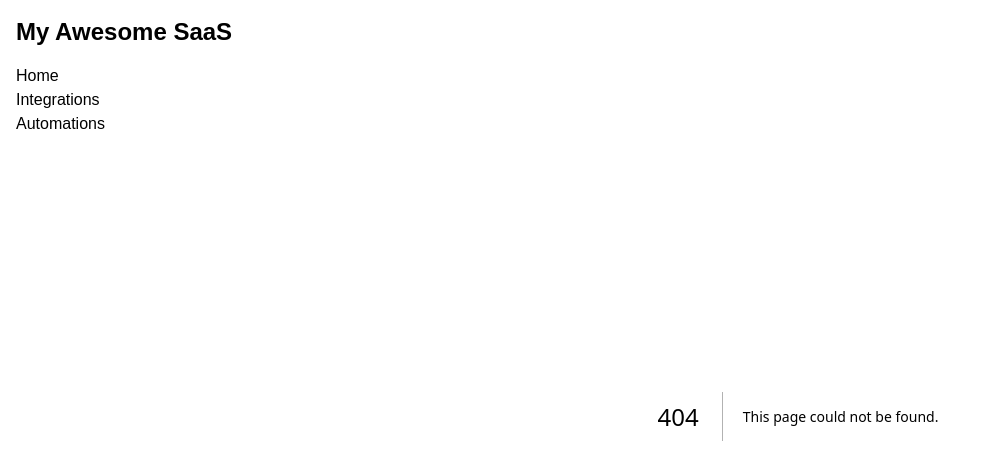
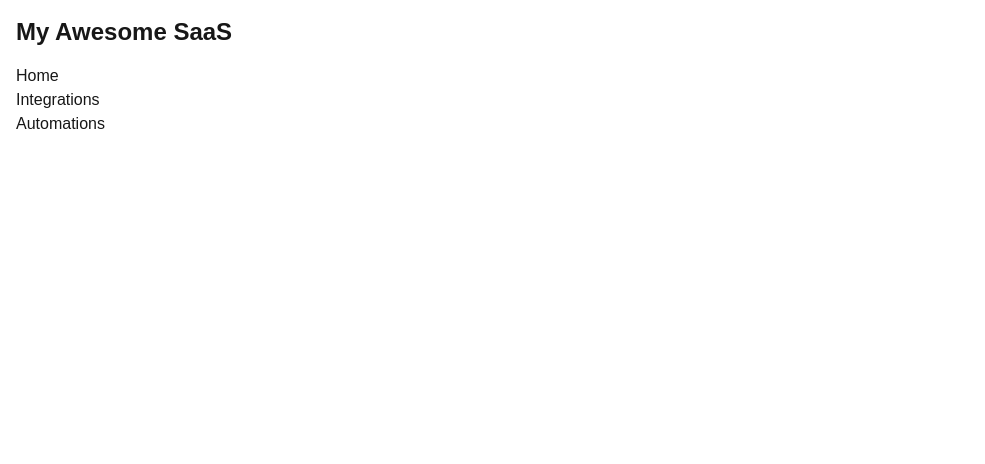
Before and after one commit to petrolivka/appmixer-demo, a Next.js app: page /automations/1 in a window 1280 px wide. Before the commit this address had no page. Shown: the top 464 px of the page, without its empty margins (0-985 px from the left). Built offline with nearby package versions, Linux system fonts and the light colour scheme.

Commit message:
Enhance layout with a new header and improved navigation structure. Update Automations page to include Designer widget functionality and enhance flow management with routing. Add createDesignerWidget method in AppmixerProvider for better integration.

```diff
--- /dev/null
+++ b/app/automations/[flowId]/page.js
@@ -0,0 +1,18 @@
+"use client";
+
+import { useParams } from "next/navigation";
+import { useAppmixer } from "@/providers/appmixer-provider";
+import { useEffect } from "react";
+export default function Flow() {
+  const { flowId } = useParams();
+  const { appmixer, createDesignerWidget } = useAppmixer();
+
+  useEffect(() => {
+    if (appmixer) {
+      const designer = createDesignerWidget("#flow-designer");
+      designer.set("flowId", flowId);
+      designer.open();
+    }
+  }, [appmixer]);
+  return <div id="flow-designer" className="relative w-full h-full"></div>;
+}
--- a/app/automations/page.js
+++ b/app/automations/page.js
@@ -1,13 +1,30 @@
 "use client";
 import { useAppmixer } from "@/providers/appmixer-provider";
 import { useEffect } from "react";
-
+import { useRouter } from "next/navigation";
 export default function Automations() {
-  const { appmixer, createFlowManagerWidget } = useAppmixer();
+  const { appmixer, createFlowManagerWidget, createDesignerWidget } =
+    useAppmixer();
+  const router = useRouter();
 
   useEffect(() => {
     if (appmixer) {
-      const flowManager = createFlowManagerWidget("#flow-manager");
+      const options = {
+        menu: [
+          { event: "flow:open", label: "Open" },
+          { event: "flow:rename", label: "Rename" },
+          { event: "flow:remove", label: "Remove" },
+        ],
+      };
+      const flowManager = createFlowManagerWidget("#flow-manager", {
+        options: options,
+      });
+
+      flowManager.on("flow:open", (flowId) => {
+        flowManager.close();
+        router.push(`/automations/${flowId}`);
+      });
+
       flowManager.open();
     }
   }, [appmixer]);
--- a/app/layout.js
+++ b/app/layout.js
@@ -25,9 +25,14 @@ export default function RootLayout({ children }) {
         className={`${geistSans.variable} ${geistMono.variable} antialiased p-4`}
       >
         <div className="h-screen">
+          <header className="flex items-center justify-between">
+            <h1 className="text-2xl font-bold">My Awesome SaaS</h1>
+            <div className="flex items-center gap-2">
+              {/* <button>Logout</button> */}
+            </div>
+          </header>
           <main className="grid grid-cols-12 gap-4 h-full">
-            <div className="col-span-3">
-              <h1 className="text-2xl font-bold">My Awesome SaaS</h1>
+            <div className="col-span-2">
               <nav className="mt-4">
                 <ul className="mt-2">
                   <li>
@@ -42,7 +47,7 @@ export default function RootLayout({ children }) {
                 </ul>
               </nav>
             </div>
-            <div className="col-span-9">
+            <div className="col-span-10">
               <div className="h-full">
                 <AppmixerProvider>{children}</AppmixerProvider>
               </div>
--- a/providers/appmixer-provider.js
+++ b/providers/appmixer-provider.js
@@ -19,9 +19,8 @@ export function AppmixerProvider({ children }) {
       (async () => {
         try {
           setIsLoading(true);
-          const { Appmixer, Integrations, Wizard, FlowManager } = await import(
-            "@/lib/appmixer/appmixer.es.js"
-          );
+          const { Appmixer, Integrations, Wizard, FlowManager, Designer } =
+            await import("@/lib/appmixer/appmixer.es.js");
 
           // Create a local instance
           const appmixerInstance = new Appmixer({
@@ -47,7 +46,7 @@ export function AppmixerProvider({ children }) {
           appmixerInstance.ui("Integrations", Integrations);
           appmixerInstance.ui("Wizard", Wizard);
           appmixerInstance.ui("FlowManager", FlowManager);
-
+          appmixerInstance.ui("Designer", Designer);
           // Set state with the instance
           setAppmixer(appmixerInstance);
           setIsLoading(false);
@@ -111,6 +110,11 @@ export function AppmixerProvider({ children }) {
     }
   };
 
+  const createDesignerWidget = (el, options = {}) => {
+    if (!appmixer) return null;
+    return appmixer.ui.Designer({ el, ...options });
+  };
+
   return (
     <AppmixerContext.Provider
       value={{
@@ -120,6 +124,7 @@ export function AppmixerProvider({ children }) {
         createIntegrationsWidget,
         createWizardWidget,
         createFlowManagerWidget,
+        createDesignerWidget,
         sendAppEvent,
       }}
     >
```
